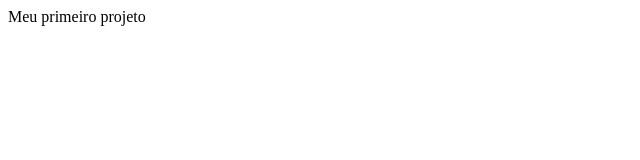
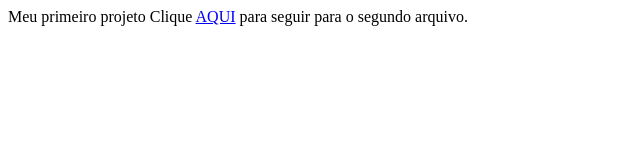
Before and after one commit to hpoyatos/ExemploGit2025-2, a plain HTML site: page index.html in a window 1280 px wide. Shown: the whole page, without its empty margins (0-640 px from the left). Drawn offline with Linux system fonts and the light colour scheme.

Commit message:
Agora tenho 2 arquivos!

```diff
--- a/index.html
+++ b/index.html
@@ -3,5 +3,8 @@
    <meta content="text/html; charset=utf-8" http-equiv="content-type">
    <title>Meu primeiro projeto</title>
  </head>
- <body>Meu primeiro projeto</body>
+ <body>
+   Meu primeiro projeto
+   Clique <a href="arquivo2.html">AQUI</a> para seguir para o segundo arquivo.
+ </body>
 </html>
```
Also changed, not shown: arquivo2.html (added, +9 -0 lines).
